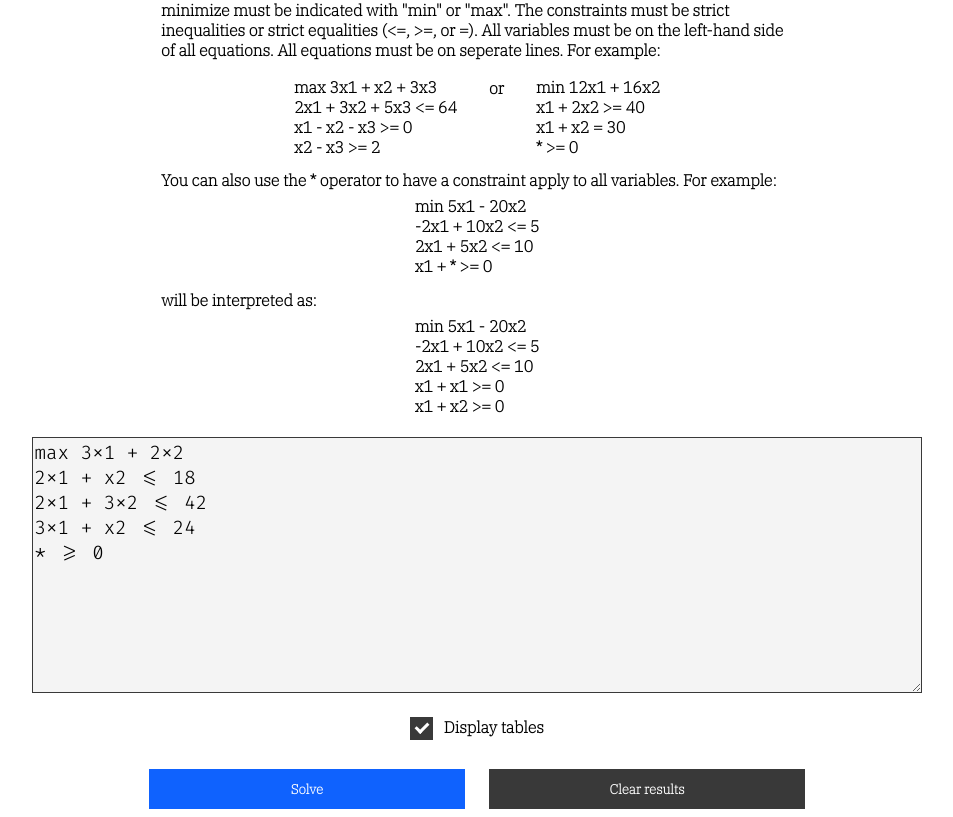
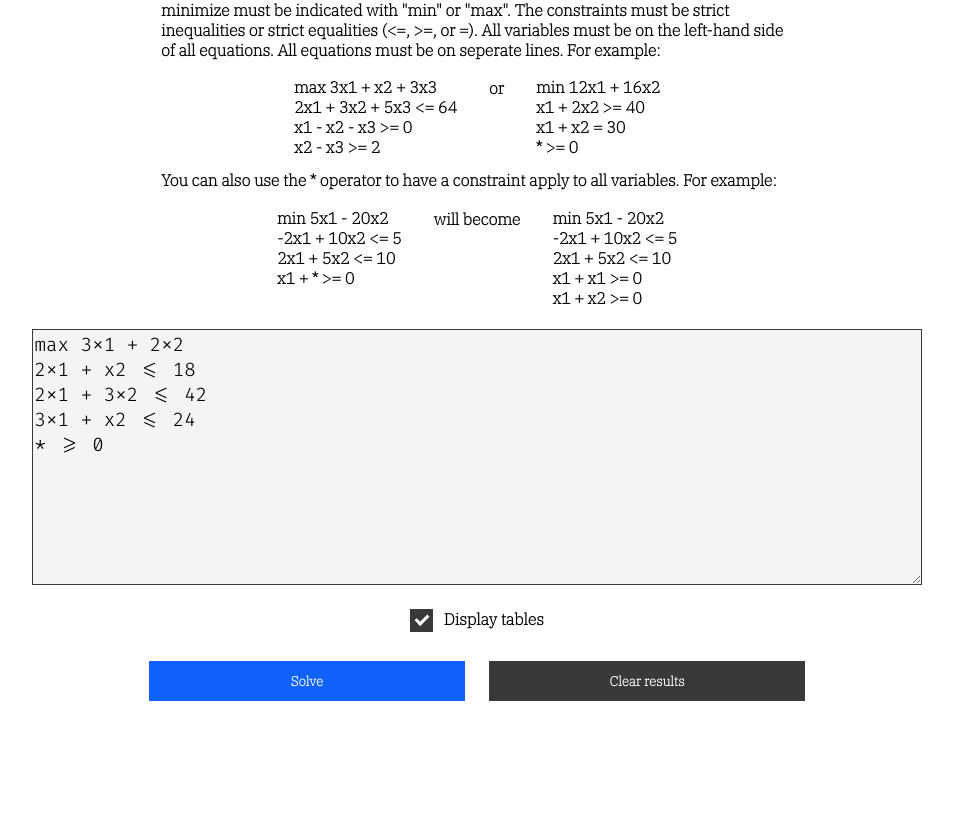
Before and after one commit to Donisius/simplex-calculator, a website with bundled scripts: page index.html in a window 1280 px wide. Shown: the part 105-922 px from the top of the page, without its empty margins (163-1116 px from the left). After the commit the page ends 814 px from the top, so only its background shows below. Built offline with nearby package versions, Linux system fonts and the light colour scheme.

Commit message:
style: change format of instructions

```diff
--- a/index.html
+++ b/index.html
@@ -44,22 +44,24 @@
 			You can also use the * operator to have a constraint apply to all variables.
 			For example:
 		</h4>
-		<h4 class="LO" style="margin-top: -2.2rem;">
+		<div class="sample-LOs">
+			<h4 class="LO">
 				min 5x1 - 20x2
 				-2x1 + 10x2 <= 5
 				2x1 + 5x2 <= 10
 				x1 + * >= 0
 			</h4>
-		<h4 class="instructions">
-			will be interpreted as:
+			<h4>
+				will become
 			</h4>
-		<h4 class="LO" style="margin-top: -2.2rem;">
+			<h4 class="LO">
 				min 5x1 - 20x2
 				-2x1 + 10x2 <= 5
 				2x1 + 5x2 <= 10
 				x1 + x1 >= 0
 				x1 + x2 >= 0
 			</h4>
+		</div>
 		<textarea id="input" rows="10", cols="100">
 max 3x1 + 2x2
 2x1 + x2 <= 18
```
Lines whose indentation alone changed are shown as unchanged.
